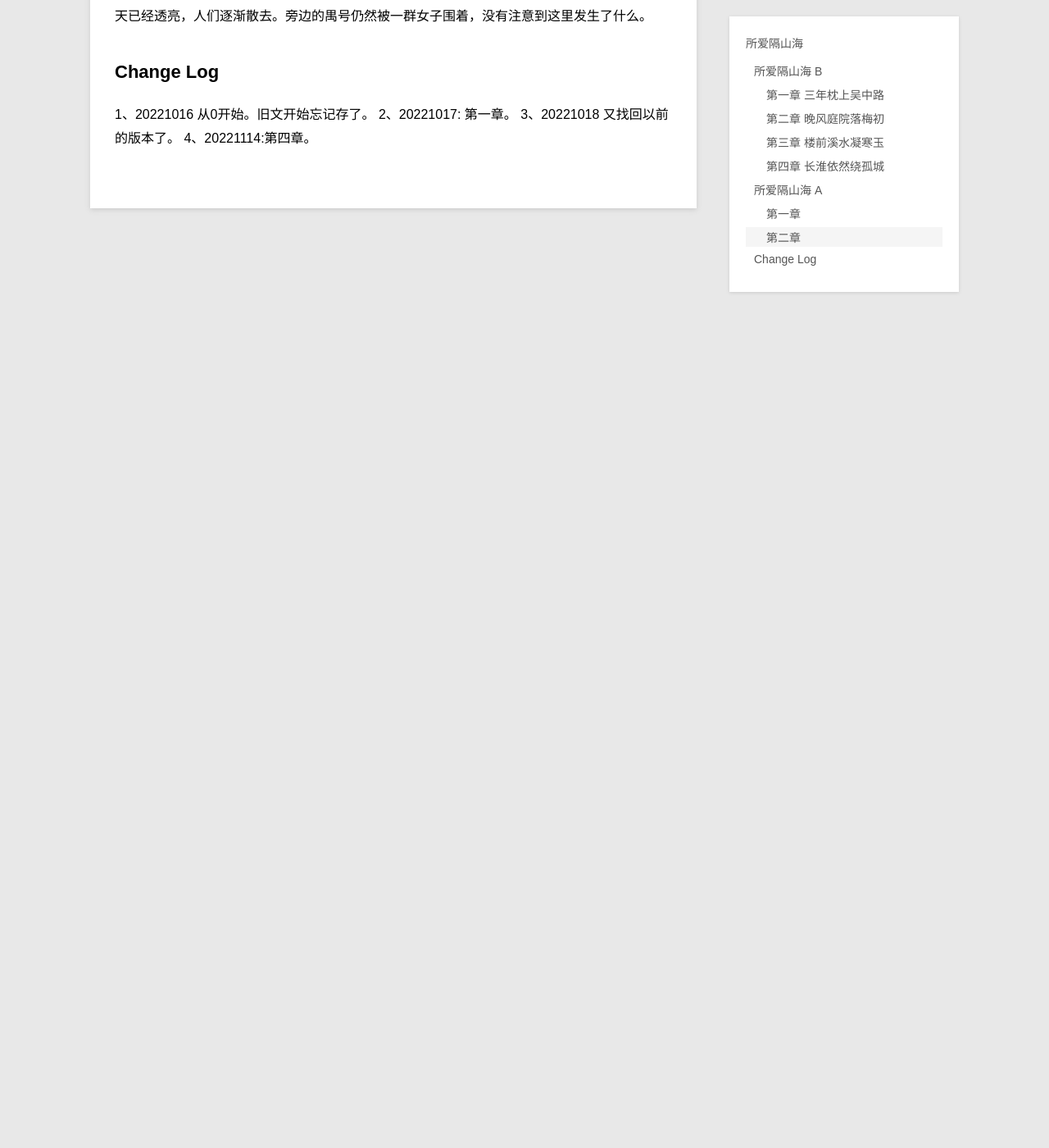
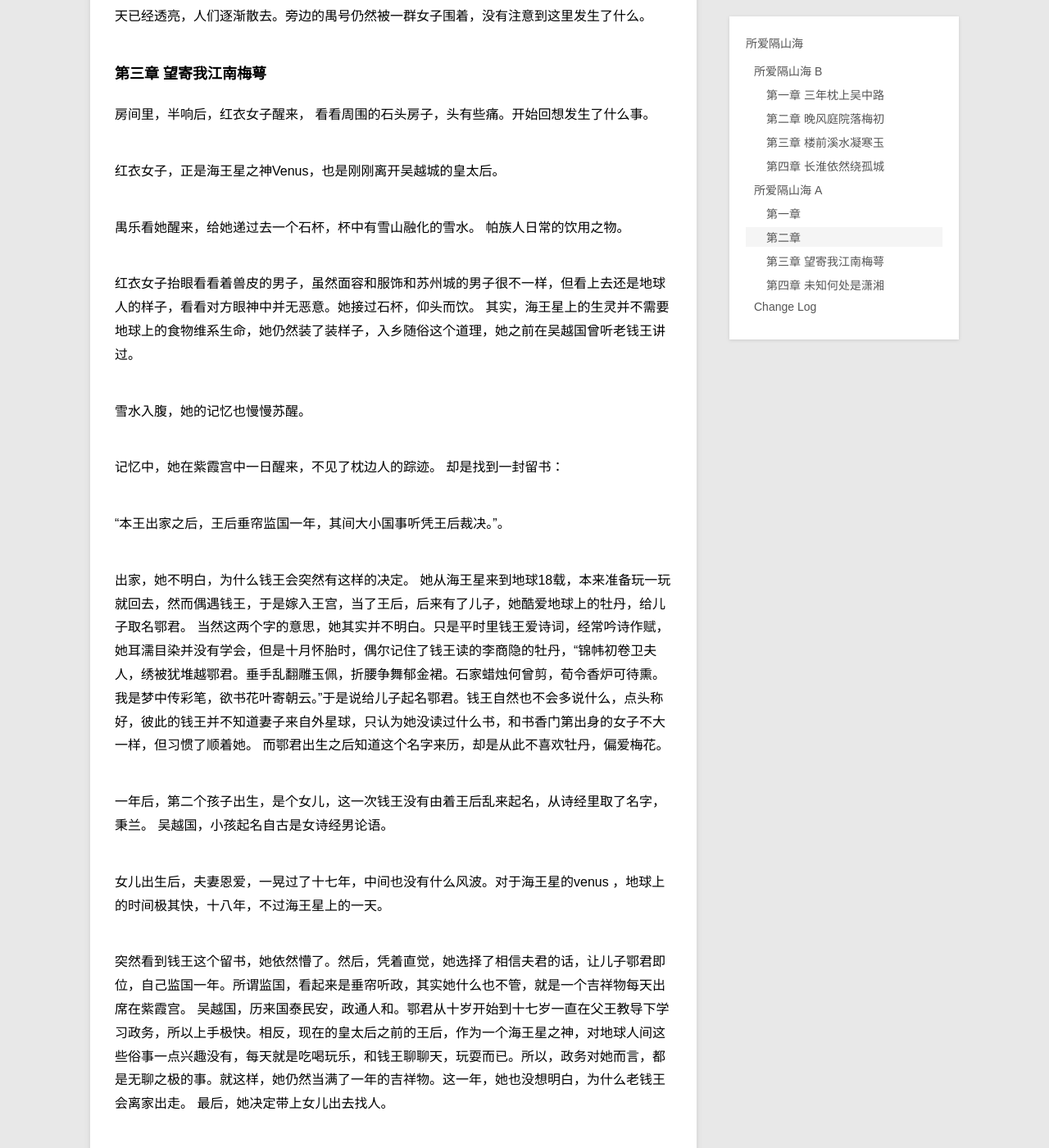
Before and after one commit to violettianjie/violettianjie.github.io, a Jekyll site: the page built from _posts/blog/2022-10-16-loveshanhai.md, in a window 1280 px wide and 1400 px high, scrolled down 8157 px. Shown: the whole window at 82% size. Built offline with Jekyll 4.4.1, drawn with Linux system fonts in a browser that asks for light colours; some of the changed text lies outside the part shown.

Commit message:
Update 2022-10-16-loveshanhai.md

```diff
--- a/_posts/blog/2022-10-16-loveshanhai.md
+++ b/_posts/blog/2022-10-16-loveshanhai.md
@@ -195,6 +195,39 @@ start from scratch。
 
 天已经透亮，人们逐渐散去。旁边的禺号仍然被一群女子围着，没有注意到这里发生了什么。
 
+### 第三章 望寄我江南梅萼
+
+房间里，半响后，红衣女子醒来， 看看周围的石头房子，头有些痛。开始回想发生了什么事。
+
+红衣女子，正是海王星之神Venus，也是刚刚离开吴越城的皇太后。
+
+禺乐看她醒来，给她递过去一个石杯，杯中有雪山融化的雪水。 帕族人日常的饮用之物。
+
+红衣女子抬眼看看着兽皮的男子，虽然面容和服饰和苏州城的男子很不一样，但看上去还是地球人的样子，看看对方眼神中并无恶意。她接过石杯，仰头而饮。 其实，海王星上的生灵并不需要地球上的食物维系生命，她仍然装了装样子，入乡随俗这个道理，她之前在吴越国曾听老钱王讲过。
+
+雪水入腹，她的记忆也慢慢苏醒。
+
+记忆中，她在紫霞宫中一日醒来，不见了枕边人的踪迹。 却是找到一封留书：
+
+“本王出家之后，王后垂帘监国一年，其间大小国事听凭王后裁决。”。
+
+出家，她不明白，为什么钱王会突然有这样的决定。 她从海王星来到地球18载，本来准备玩一玩就回去，然而偶遇钱王，于是嫁入王宫，当了王后，后来有了儿子，她酷爱地球上的牡丹，给儿子取名鄂君。 当然这两个字的意思，她其实并不明白。只是平时里钱王爱诗词，经常吟诗作赋，她耳濡目染并没有学会，但是十月怀胎时，偶尔记住了钱王读的李商隐的牡丹，“锦帏初卷卫夫人，绣被犹堆越鄂君。垂手乱翻雕玉佩，折腰争舞郁金裙。石家蜡烛何曾剪，荀令香炉可待熏。我是梦中传彩笔，欲书花叶寄朝云。”于是说给儿子起名鄂君。钱王自然也不会多说什么，点头称好，彼此的钱王并不知道妻子来自外星球，只认为她没读过什么书，和书香门第出身的女子不大一样，但习惯了顺着她。
+而鄂君出生之后知道这个名字来历，却是从此不喜欢牡丹，偏爱梅花。
+
+一年后，第二个孩子出生，是个女儿，这一次钱王没有由着王后乱来起名，从诗经里取了名字，秉兰。 吴越国，小孩起名自古是女诗经男论语。
+
+女儿出生后，夫妻恩爱，一晃过了十七年，中间也没有什么风波。对于海王星的venus ，地球上的时间极其快，十八年，不过海王星上的一天。
+
+突然看到钱王这个留书，她依然懵了。然后，凭着直觉，她选择了相信夫君的话，让儿子鄂君即位，自己监国一年。所谓监国，看起来是垂帘听政，其实她什么也不管，就是一个吉祥物每天出席在紫霞宫。 吴越国，历来国泰民安，政通人和。鄂君从十岁开始到十七岁一直在父王教导下学习政务，所以上手极快。相反，现在的皇太后之前的王后，作为一个海王星之神，对地球人间这些俗事一点兴趣没有，每天就是吃喝玩乐，和钱王聊聊天，玩耍而已。所以，政务对她而言，都是无聊之极的事。就这样，她仍然当满了一年的吉祥物。这一年，她也没想明白，为什么老钱王会离家出走。 最后，她决定带上女儿出去找人。
+
+因为听传说，老钱王在江南，她便带上女扮男装的女儿秉兰出去了，开始没有线索，却是想起头年老钱王说过要送她一园梅花。 她素来爱牡丹，对梅花没有兴趣，却想是否去给她找梅花去了。 虽然这个想法，被秉兰嘲笑了，秉兰说：” 母亲，吴越国要找梅花，只用一声令下，民间自然献花者众多，何须父王亲自去找。再者，父王一贯一言九鼎，他说出家，自然不会骗我们。虽然不知道他动机为何，自然不会是去找花。“
+
+不论秉兰如何说，Venus 却是习惯用直觉的海王星神，于是寻花香而去。 一路西行。
+途中，偶遇一阵大风。 风止后，她便落在了蒲犁国，而秉兰不知踪迹。
+
+她如同睡了一觉，醒来一看，自己肉身已经在石头城的房间里了。
+
+### 第四章 未知何处是潇湘
 
 
 
@@ -208,3 +241,4 @@ start from scratch。
 2、20221017: 第一章。
 3、20221018 又找回以前的版本了。
 4、20221114:第四章。
+5、20221115：第三章。
```
